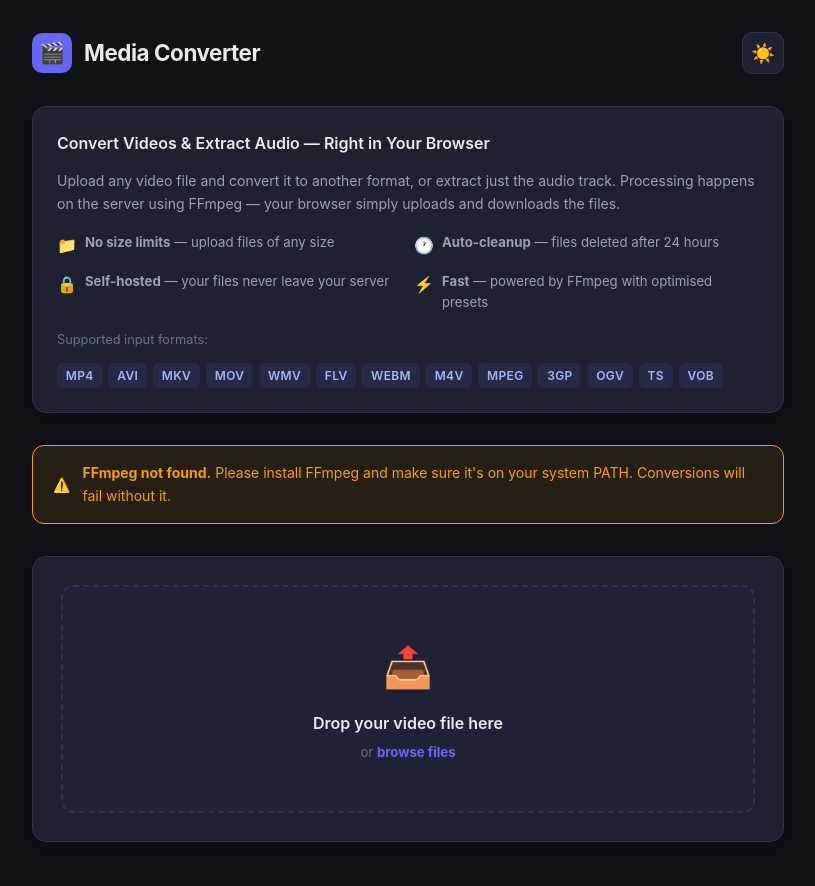
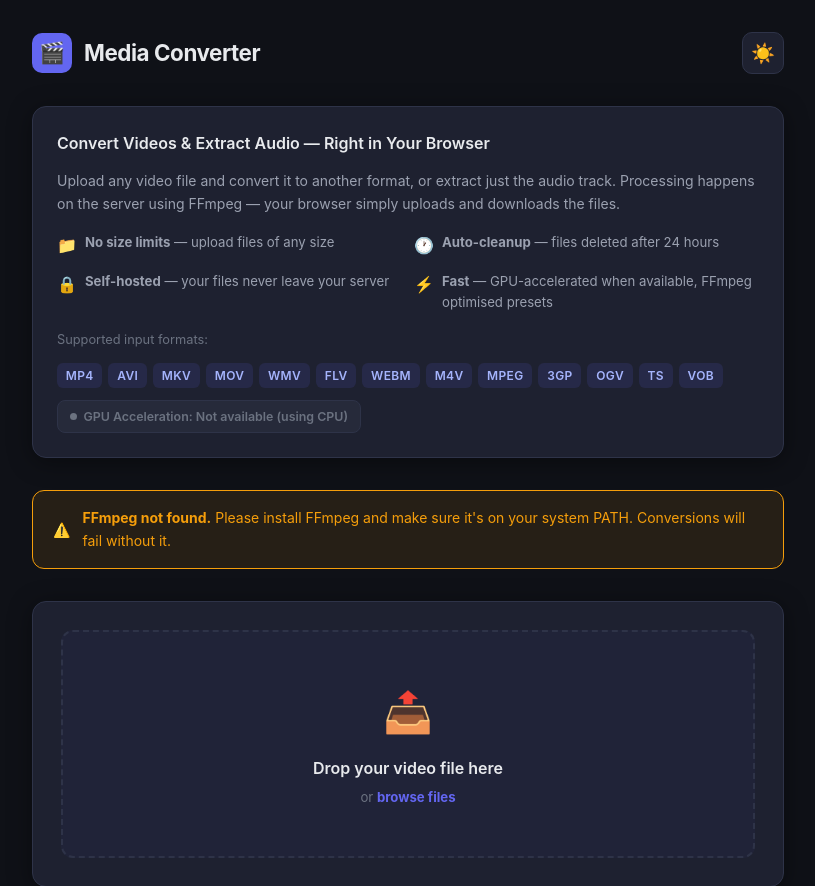
Before and after one commit to M1XZG/media-converter, a Flask app: page / in a window 1280 px wide. Shown: the top 886 px of the page, without its empty margins (232-1047 px from the left). Run offline with Flask 3, Linux system fonts and the light colour scheme.

Commit message:
Add GPU hardware acceleration (NVENC, AMF, QSV, VA-API)
- Auto-detect GPU encoders at startup via FFmpeg probe
- Use hardware encoding by default for MP4, MKV, MOV output
- Hardware-accelerated decoding (CUDA, QSV, VAAPI) when available
- Seamless fallback to CPU for unsupported formats and no-GPU systems
- Show GPU status badge in web UI info banner
- Display GPU-accelerated note on conversion success
- Report GPU status in /health endpoint and startup console

```diff
--- a/app.py
+++ b/app.py
@@ -73,6 +73,77 @@ def _ffmpeg_available() -> bool:
     return shutil.which("ffmpeg") is not None
 
 
+# ---------------------------------------------------------------------------
+# GPU Encoder Detection
+# ---------------------------------------------------------------------------
+
+# Mapping: encoder name -> (test_encoder, friendly label)
+_GPU_ENCODERS = {
+    "nvenc":  {"h264": "h264_nvenc",  "hevc": "hevc_nvenc",  "label": "NVIDIA NVENC"},
+    "amf":    {"h264": "h264_amf",   "hevc": "hevc_amf",   "label": "AMD AMF"},
+    "qsv":    {"h264": "h264_qsv",   "hevc": "hevc_qsv",   "label": "Intel QSV"},
+    "vaapi":  {"h264": "h264_vaapi", "hevc": "hevc_vaapi", "label": "VA-API"},
+}
+
+_detected_gpu: dict | None = None  # cached result
+
+
+def _detect_gpu_encoder() -> dict:
+    """Detect available GPU hardware encoders by probing FFmpeg.
+
+    Returns a dict like:
+        {"name": "nvenc", "label": "NVIDIA NVENC", "h264": "h264_nvenc", "hevc": "hevc_nvenc"}
+    or an empty dict if no GPU encoder is available.
+    """
+    global _detected_gpu
+    if _detected_gpu is not None:
+        return _detected_gpu
+
+    if not _ffmpeg_available():
+        _detected_gpu = {}
+        return _detected_gpu
+
+    # Query which encoders FFmpeg was compiled with
+    try:
+        result = subprocess.run(
+            ["ffmpeg", "-hide_banner", "-encoders"],
+            capture_output=True, text=True, timeout=10,
+        )
+        available_encoders = result.stdout if result.returncode == 0 else ""
+    except Exception:
+        _detected_gpu = {}
+        return _detected_gpu
+
+    # Check each GPU family in priority order (NVENC > AMF > QSV > VAAPI)
+    for name, info in _GPU_ENCODERS.items():
+        h264_enc = info["h264"]
+        if h264_enc in available_encoders:
+            # Verify the encoder actually works (driver present, device accessible)
+            try:
+                test = subprocess.run(
+                    [
+                        "ffmpeg", "-hide_banner", "-loglevel", "error",
+                        "-f", "lavfi", "-i", "nullsrc=s=256x256:d=1",
+                        "-c:v", h264_enc, "-frames:v", "1",
+                        "-f", "null", "-",
+                    ],
+                    capture_output=True, text=True, timeout=15,
+                )
+                if test.returncode == 0:
+                    _detected_gpu = {
+                        "name": name,
+                        "label": info["label"],
+                        "h264": info["h264"],
+                        "hevc": info["hevc"],
+                    }
+                    return _detected_gpu
+            except Exception:
+                continue
+
+    _detected_gpu = {}
+    return _detected_gpu
+
+
 def _probe_file(filepath: Path) -> dict:
     """Use ffprobe to get file metadata."""
     try:
@@ -139,11 +210,13 @@ def cleanup_old_files():
 
 @app.route("/")
 def index():
+    gpu = _detect_gpu_encoder()
     return render_template(
         "index.html",
         video_formats=VIDEO_OUTPUT_FORMATS,
         audio_formats=AUDIO_OUTPUT_FORMATS,
         ffmpeg_ok=_ffmpeg_available(),
+        gpu_info=gpu,
     )
 
 
@@ -245,11 +318,27 @@ def convert():
     output_name = f"{file_id}_converted{out_ext}"
     output_path = CONVERTED_FOLDER / output_name
 
+    # Detect GPU encoder
+    gpu = _detect_gpu_encoder()
+    hw_accel_used = False
+
     # Build FFmpeg command
-    cmd = ["ffmpeg", "-y", "-i", str(source_file)]
+    cmd = ["ffmpeg", "-y"]
+
+    # Add hardware-accelerated decoding if GPU is available
+    if gpu and mode != "audio":
+        if gpu["name"] == "nvenc":
+            cmd.extend(["-hwaccel", "cuda", "-hwaccel_output_format", "cuda"])
+        elif gpu["name"] == "qsv":
+            cmd.extend(["-hwaccel", "qsv", "-hwaccel_output_format", "qsv"])
+        elif gpu["name"] == "vaapi":
+            cmd.extend(["-hwaccel", "vaapi", "-hwaccel_output_format", "vaapi",
+                        "-hwaccel_device", "/dev/dri/renderD128"])
+
+    cmd.extend(["-i", str(source_file)])
 
     if mode == "audio":
-        # Extract audio only
+        # Extract audio only — GPU not used for audio
         cmd.extend(["-vn"])  # no video
         if output_format == "mp3":
             cmd.extend(["-codec:a", "libmp3lame", "-q:a", "2"])
@@ -262,11 +351,30 @@ def convert():
         elif output_format == "ogg":
             cmd.extend(["-codec:a", "libvorbis", "-q:a", "5"])
     else:
-        # Video conversion
-        if output_format == "mp4":
+        # Video conversion — prefer GPU encoder when available
+        if output_format in ("mp4", "mkv", "mov") and gpu:
+            # These containers support H.264 from hardware encoders
+            enc = gpu["h264"]
+            if gpu["name"] == "nvenc":
+                cmd.extend(["-codec:v", enc, "-preset", "p4", "-rc", "vbr",
+                            "-cq", "23", "-b:v", "0"])
+            elif gpu["name"] == "amf":
+                cmd.extend(["-codec:v", enc, "-quality", "balanced",
+                            "-rc", "vbr_latency", "-qp_i", "23", "-qp_p", "23"])
+            elif gpu["name"] == "qsv":
+                cmd.extend(["-codec:v", enc, "-preset", "medium",
+                            "-global_quality", "23"])
+            elif gpu["name"] == "vaapi":
+                cmd.extend(["-codec:v", enc, "-qp", "23"])
+            cmd.extend(["-codec:a", "aac", "-b:a", "192k"])
+            if output_format == "mp4":
+                cmd.extend(["-movflags", "+faststart"])
+            hw_accel_used = True
+        elif output_format == "mp4":
             cmd.extend(["-codec:v", "libx264", "-preset", "medium", "-crf", "23",
                         "-codec:a", "aac", "-b:a", "192k", "-movflags", "+faststart"])
         elif output_format == "webm":
+            # VP9 — no widespread GPU encoder, use software
             cmd.extend(["-codec:v", "libvpx-vp9", "-crf", "30", "-b:v", "0",
                         "-codec:a", "libopus", "-b:a", "128k"])
         elif output_format == "mkv":
@@ -306,6 +414,8 @@ def convert():
     return jsonify({
         "download_id": output_name,
         "output_size": _human_size(output_size),
+        "gpu_used": hw_accel_used,
+        "gpu_label": gpu.get("label", "") if hw_accel_used else "",
     })
 
 
@@ -328,9 +438,11 @@ def download(download_id):
 
 @app.route("/health")
 def health():
+    gpu = _detect_gpu_encoder()
     return jsonify({
         "status": "ok",
         "ffmpeg": _ffmpeg_available(),
+        "gpu": gpu.get("label", "None") if gpu else "None",
     })
 
 
@@ -350,8 +462,10 @@ if __name__ == "__main__":
     host = os.environ.get("FLASK_HOST", "0.0.0.0")
     port = int(os.environ.get("FLASK_PORT", 5000))
 
+    gpu = _detect_gpu_encoder()
     print(f"\n  Media Converter running at http://localhost:{port}")
     print(f"  FFmpeg available: {_ffmpeg_available()}")
+    print(f"  GPU acceleration: {gpu.get('label', 'Not available') if gpu else 'Not available'}")
     print(f"  Files auto-delete after: {CLEANUP_HOURS} hours\n")
 
     app.run(host=host, port=port, debug=False)
--- a/templates/index.html
+++ b/templates/index.html
@@ -233,6 +233,46 @@
             font-weight: 600;
             letter-spacing: 0.03em;
             text-transform: uppercase;
+        }
+
+        /* GPU Status Badge */
+        .gpu-badge {
+            display: inline-flex;
+            align-items: center;
+            gap: 0.4rem;
+            padding: 0.35rem 0.75rem;
+            border-radius: 8px;
+            font-size: 0.775rem;
+            font-weight: 600;
+            margin-top: 0.75rem;
+        }
+
+        .gpu-badge.active {
+            background: var(--success-bg);
+            border: 1px solid var(--success);
+            color: var(--success);
+        }
+
+        .gpu-badge.inactive {
+            background: var(--bg-input);
+            border: 1px solid var(--border-color);
+            color: var(--text-muted);
+        }
+
+        .gpu-dot {
+            width: 7px;
+            height: 7px;
+            border-radius: 50%;
+            flex-shrink: 0;
+        }
+
+        .gpu-badge.active .gpu-dot {
+            background: var(--success);
+            box-shadow: 0 0 6px var(--success);
+        }
+
+        .gpu-badge.inactive .gpu-dot {
+            background: var(--text-muted);
         }
 
         /* ----------------------------------------------------------------
@@ -699,7 +739,7 @@
                 </div>
                 <div class="info-item">
                     <span class="icon">⚡</span>
-                    <span><strong>Fast</strong> — powered by FFmpeg with optimised presets</span>
+                    <span><strong>Fast</strong> — GPU-accelerated when available, FFmpeg optimised presets</span>
                 </div>
             </div>
             <div style="margin-top: 1rem;">
@@ -719,6 +759,19 @@
                     <span class="format-tag">TS</span>
                     <span class="format-tag">VOB</span>
                 </div>
+            </div>
+            <div>
+                {% if gpu_info %}
+                <div class="gpu-badge active">
+                    <span class="gpu-dot"></span>
+                    GPU Acceleration: {{ gpu_info.label }}
+                </div>
+                {% else %}
+                <div class="gpu-badge inactive">
+                    <span class="gpu-dot"></span>
+                    GPU Acceleration: Not available (using CPU)
+                </div>
+                {% endif %}
             </div>
         </div>
 
@@ -1042,12 +1095,16 @@
            Results
         ============================================================ */
         function showSuccess(data) {
+            const gpuNote = data.gpu_used
+                ? `<div style="font-size: 0.775rem; color: var(--text-muted); margin-bottom: 0.5rem;">⚡ GPU-accelerated (${data.gpu_label})</div>`
+                : '';
             const section = document.getElementById('result-section');
             section.innerHTML = `
                 <div class="result-success">
                     <div class="result-icon">✅</div>
                     <div class="result-message">Conversion Complete!</div>
                     <div class="result-size">Output file size: ${data.output_size}</div>
+                    ${gpuNote}
                     <a href="/download/${data.download_id}" class="download-btn">
                         ⬇️ Download File
                     </a>
```
Also changed, not shown: README.md.
